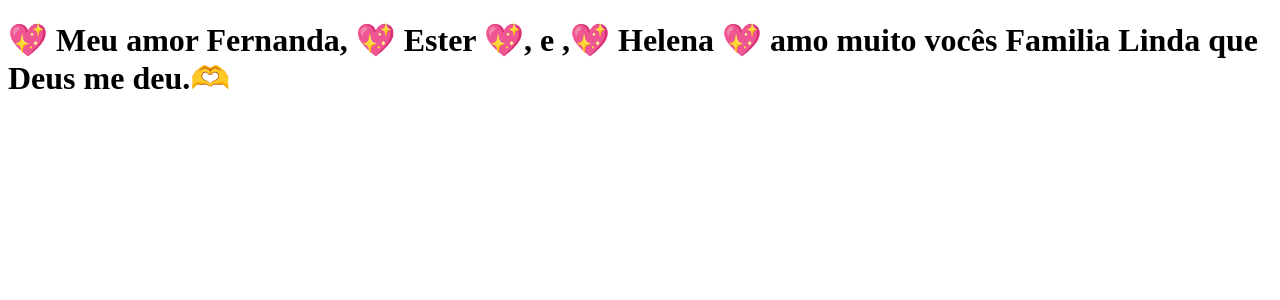
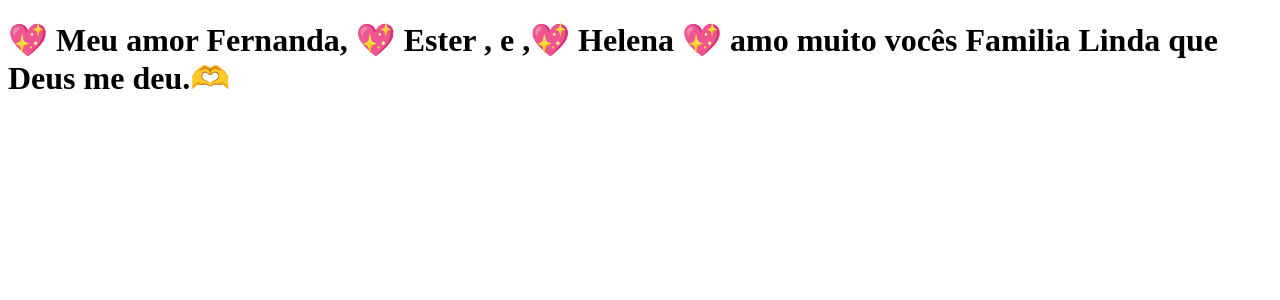
Before and after one commit to iacontroldouglassilva-ops/clone-tabnews, a Next.js app: page / in a window 1280 px wide. Shown: the top 300 px of the page. Built offline with nearby package versions, Linux system fonts and the light colour scheme.

Commit message:
um coração `.pages`

```diff
--- a/pages/index.js
+++ b/pages/index.js
@@ -1,5 +1,5 @@
 function Home(){
-    return <h1>💖 Meu amor Fernanda, 💖 Ester 💖, e ,💖 Helena 💖 amo muito vocês Familia Linda que Deus me deu.🫶</h1>
+    return <h1>💖 Meu amor Fernanda, 💖 Ester , e ,💖 Helena 💖 amo muito vocês Familia Linda que Deus me deu.🫶</h1>
 }
 
 export default Home;
```
